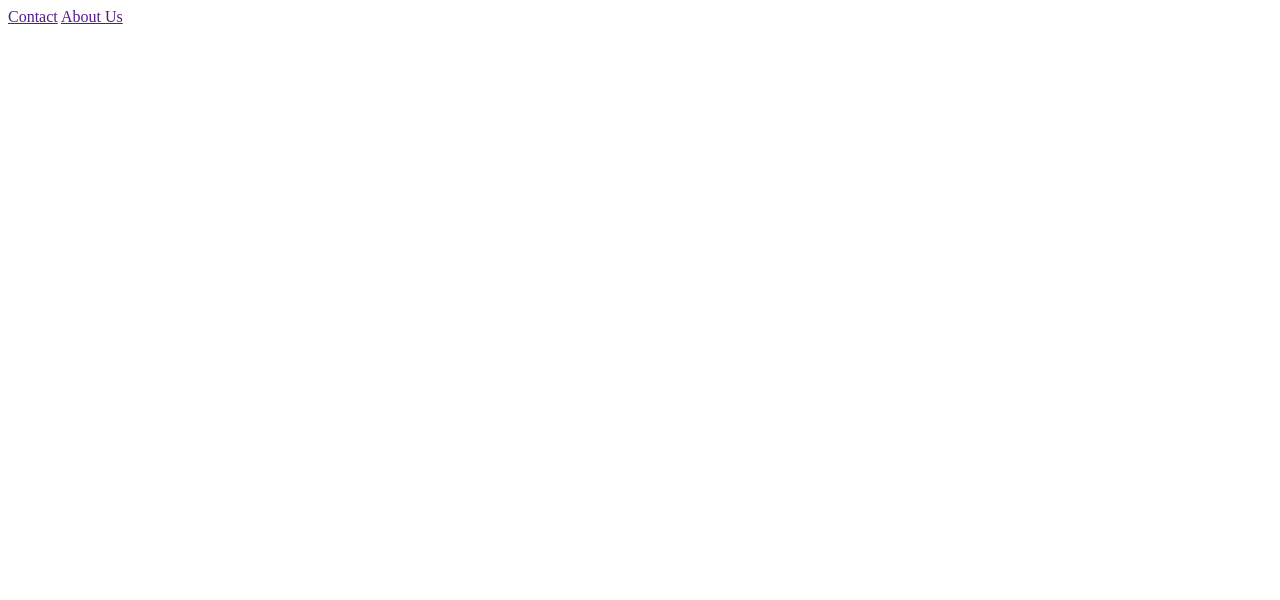
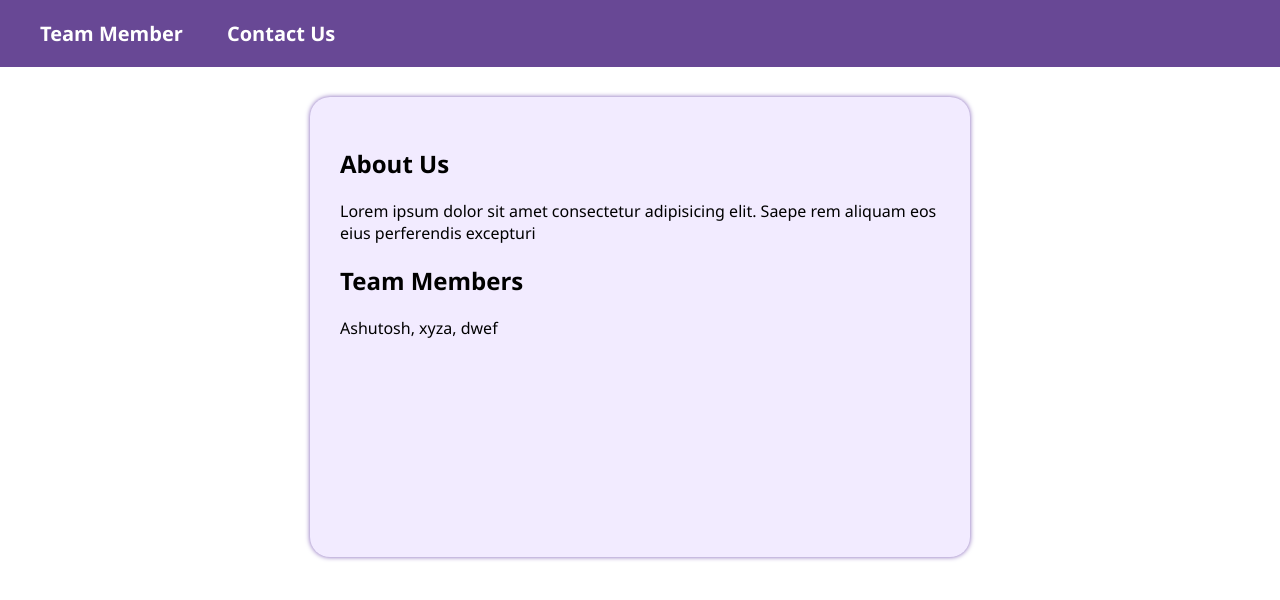
Before and after one commit to AM-ash-OR-AM-I/CSW-I, a plain HTML site: page ASSIGNMENT-3/q10.html in a window 1280 px wide. Drawn offline with Linux system fonts and the light colour scheme.

Commit message:
added q10

```diff
--- a/ASSIGNMENT-3/q10.html
+++ b/ASSIGNMENT-3/q10.html
@@ -1,12 +1,69 @@
 <!-- Q10: MultiPage Website -->
 <!DOCTYPE html>
 <html lang="en">
+
 <head>
     <meta charset="UTF-8">
     <title>Q10</title>
+    <style>
+        body {
+            margin: 0px;
+            font-family: 'Segoe UI';
+        }
+
+        .navbar {
+            background-color: #684895;
+            padding: 20px;
+        }
+
+        a {
+            text-decoration: none;
+            color: white;
+            padding: 20px;
+            font-weight: 600;
+            font-size: 20px;
+        }
+
+        a:hover {
+            background-color: hsl(265, 35%, 73%);
+            color: hsl(265, 35%, 33%);
+        }
+
+        .container {
+            padding: 30px;
+            height: 400px;
+            width: 600px;
+            text-align: left;
+            border-radius: 20px;
+            margin-top: 30px;
+            background-color: hsl(263, 100%, 96%);
+            box-shadow: 0 0 5px 0 hsl(262, 37%, 54%);
+        }
+
+        .center-align {
+            display: flex;
+            justify-content: center;
+            text-align: center;
+        }
+    </style>
 </head>
+
 <body>
-    <a href="">Contact</a>
-    <a href="">About Us</a>
+    <div class="navbar">
+        <a href="q10.html">Team Member</a>
+        <a href="q10_1.html">Contact Us</a>
+    </div>
+    <div class="center-align">
+        <div class="container">
+            <h2>About Us</h2>
+            <p>Lorem ipsum dolor sit amet consectetur adipisicing elit. Saepe rem aliquam eos eius perferendis
+                excepturi</p>
+            <h2>Team Members</h2>
+            <p>
+                Ashutosh, xyza, dwef
+            </p>
+        </div>
+    </div>
 </body>
+
 </html>
```
Also changed, not shown: ASSIGNMENT-3/q10_1.html (added, +92 -0 lines), ASSIGNMENT-3/q9.html (+8 -2 lines), ASSIGNMENT-3/ss/q10.png (added), ASSIGNMENT-3/ss/q10_1.png (added), ASSIGNMENT-3/ss/q9.png, ASSIGNMENT-3/ss/q9_1.png (added).
